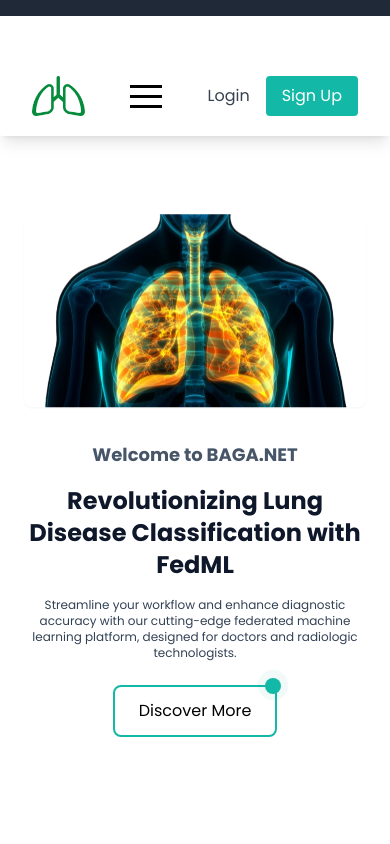
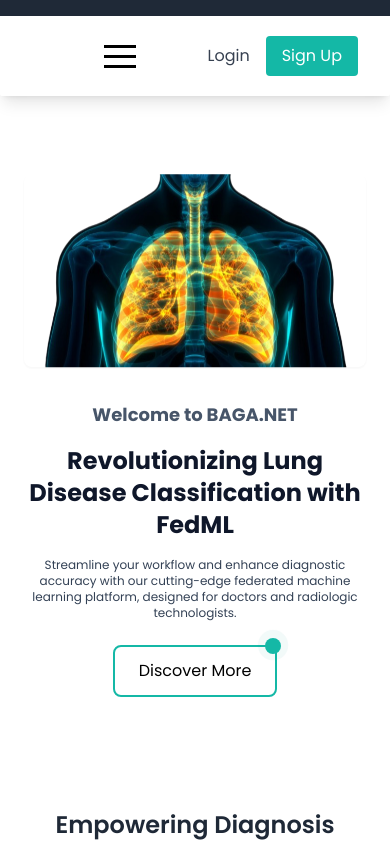
Before and after one commit to rasberriali/BAGA.Net, a React (Vite) app in the folder client/: page / in a window 390 px wide. Shown: the top 844 px of the page. Built offline with nearby package versions, Linux system fonts and the light colour scheme.

Commit message:
minor fixes

```diff
--- a/client/src/components/landingpage/hero.jsx
+++ b/client/src/components/landingpage/hero.jsx
@@ -15,18 +15,18 @@ const Hero = () => {
   const navigate = useNavigate();
 
   return (
-    <nav className="mt-10">
-      <div className="container mx-auto flex justify-between items-center py-4 px-8 bg-white shadow-lg rounded-sm">
+    <nav className="xl:mt-10">
+      <div className="container mx-auto flex justify-between items-center py-4 px-8  shadow-lg rounded-sm">
         {/* Logo Section */}
         <div className="flex items-center">
-          <img src={bagalogo} alt="Baga" className="xl:h-5 h-10 object-contain" />
+          <img src={bagalogo} alt="Baga" className="xl:h-5 h-10 object-contain  hidden sm:block" />
           <span className="text-xl font-bold ml-2 hidden sm:block ">BAGA.NET</span>
         </div>
 
         {/* Menu Button and Links */}
         <div className="flex items-center space-x-8">
           {/* Menu Button for Small Screens */}
-          <div className="lg:hidden">
+          <div className="lg:hidden ">
             <Hamburger toggled={isSidebarOpen} toggle={setSidebarOpen} />
           </div>
 
--- a/client/src/components/landingpage/models.jsx
+++ b/client/src/components/landingpage/models.jsx
@@ -11,7 +11,7 @@ const PretrainedModels = () => {
       <div className="relative flex flex-row justify-center items-center mx-auto  w-5/6 ">
         <div className="  mt-16">
 
-        <h1 className="flex flex-row justify-center items-center  xl:text-4xl md:text-3xl text-2xl text-center font-semibold text-gray-800">Empowering Diagnostics with Advanced AI Models</h1>
+        <h1 className="flex flex-row justify-center items-center  xl:text-4xl md:text-3xl text-2xl text-center font-semibold text-slate-200">Empowering Diagnostics with Advanced AI Models</h1>
 
 
         <div className="text-white mt-12 grid xl:grid-cols-3 grid-cols-1 gap-4  p-6">
```
